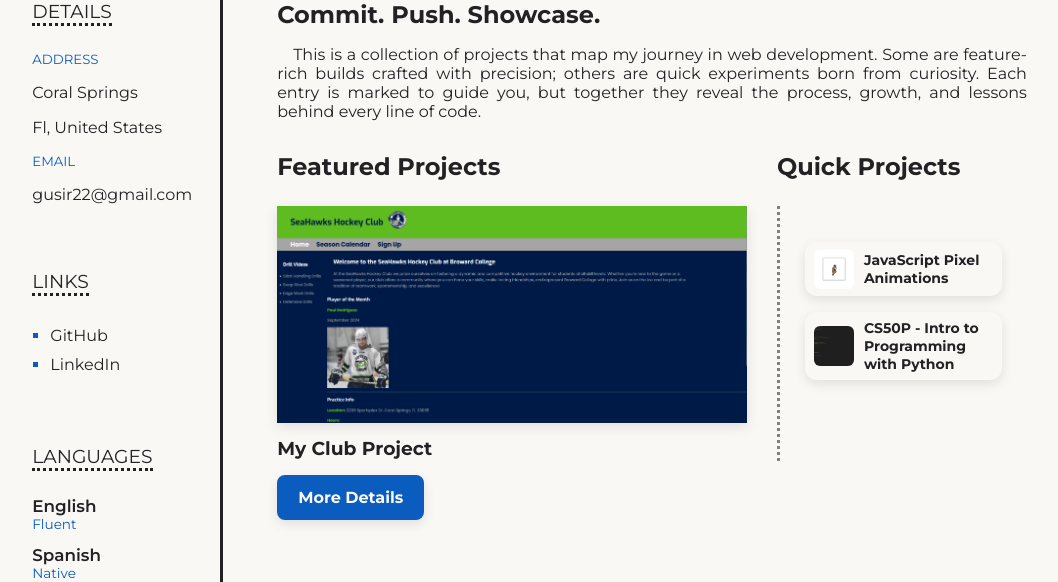
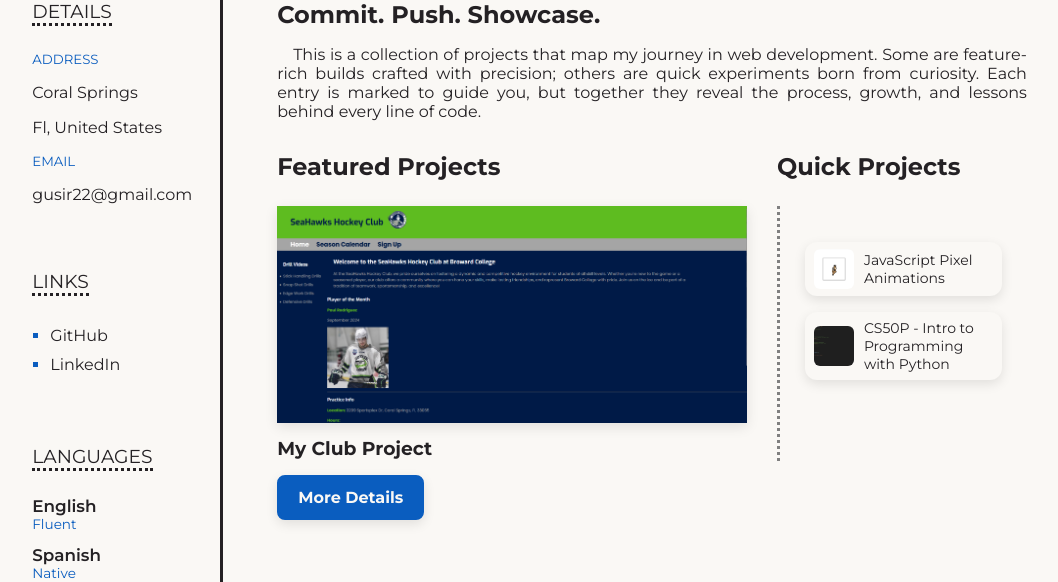
Before and after one commit to gusir22/Website-Portfolio, a Django app: page /portfolio/ in a window 1280 px wide. Shown: the part 270-852 px from the top of the page, without its empty margins (97-1155 px from the left). Run offline with Django 5.2, Linux system fonts and the light colour scheme; data comes from the database, SQL or seed files in the repository.

Commit message:
Fixed accesibility concerns with qp-list display in portfolio list page

```diff
--- a/TODO.txt
+++ b/TODO.txt
@@ -1,8 +1,4 @@
-TODO: Lighthouse Optimization for Portfolio
-
-- Set explicit width and height attributes on all <img> tags in HTML.
-  Example: <img src="..." width="400" height="300">
-  This prevents layout shifts and improves CLS (Cumulative Layout Shift) score.
+TODO:
 
 - Make all images and layouts responsive using CSS.
   Example:
--- a/static/css/portfolio-list.css
+++ b/static/css/portfolio-list.css
@@ -51,7 +51,13 @@
     padding-bottom: 30px;
   }
 
-  .qp-card {
+.qp-list-lineitem {
+  margin: 0;
+  padding: 0;
+  list-style: none;
+}
+
+.qp-card {
     display: flex;
     align-items: center;
     gap: 10px;
@@ -62,7 +68,7 @@
     color: inherit;
     box-shadow: 0 4px 12px rgba(0,0,0,0.1);
     transition: box-shadow 0.3s ease, transform 0.3s ease;
-  }
+}
 
 .qp-card-img {
     height: 40px;
--- a/templates/portfolio/portfolio-list.html
+++ b/templates/portfolio/portfolio-list.html
@@ -54,13 +54,15 @@
                             <div class="qp-column">
                                 <ul class="qp-list">
                                     {% for project in quick_projects %}
+                                        <li class="qp-list-lineitem">
                                             <a href="{% url 'quick_project_detail' project.slug %}" class="qp-card">
                                                 <img class="qp-card-img" src="{{ project.thumbnail.url }}" alt="{{ project.name }} logo"
                                                 width="{{ project.thumbnail.width }}" height="{{ project.thumbnail.height }}">
                                                 <div>
-                                                <h4 class="qp-card-text">{{ project.title }}</h4>
+                                                    <p class="qp-card-text">{{ project.title }}</p>
                                                 </div>
                                             </a>
+                                        </li>
                                     {% endfor %}
                                 </ul>
                             </div>
```
Also changed, not shown: 1 other file. Lines whose indentation alone changed are shown as unchanged.
